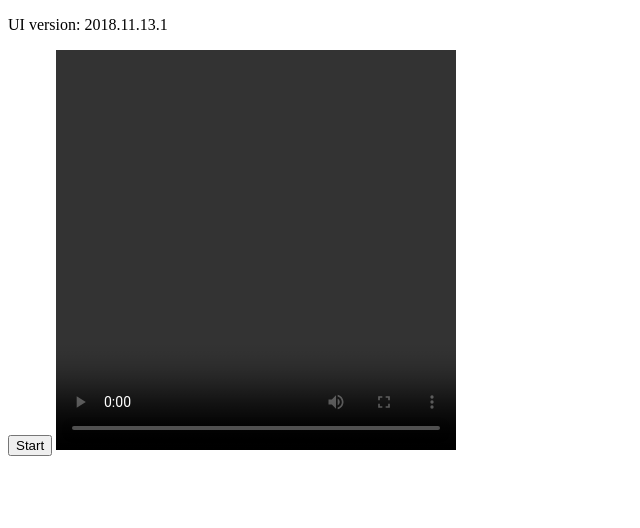
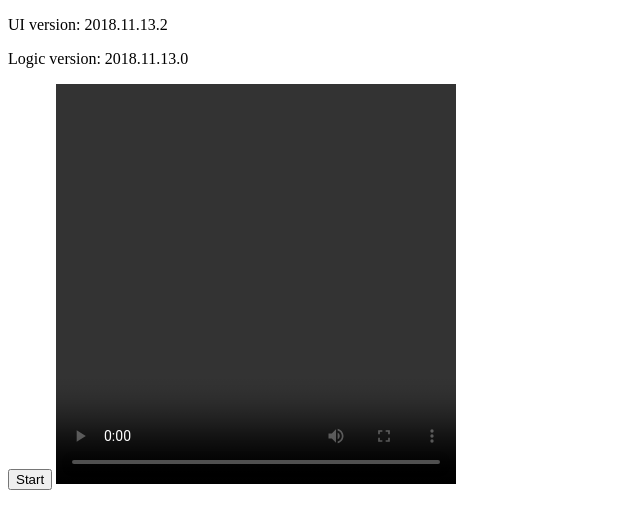
Before and after one commit to CarmenStoica/CarmenStoica.github.io, a plain HTML site: page cam.html in a window 1280 px wide. Shown: the whole page, without its empty margins (0-640 px from the left). Drawn offline with Linux system fonts and the light colour scheme.

Commit message:
versiunea 3

```diff
--- a/cam.html
+++ b/cam.html
@@ -4,12 +4,14 @@
 
 <body>
 
-<p> UI version: 2018.11.13.1</p>
+<p> UI version: 2018.11.13.2</p>
 <p id ="id_logic_version"></p>
 
 <button type = "button" onclick = "start()">Start</button>
 <video width = "400" height = "400" autoplay controls id="id_video">Elementul video nu este suportat.</video>
 
+<script src = "cam.js"></script>
+
 </body>
 
 </html>
```
